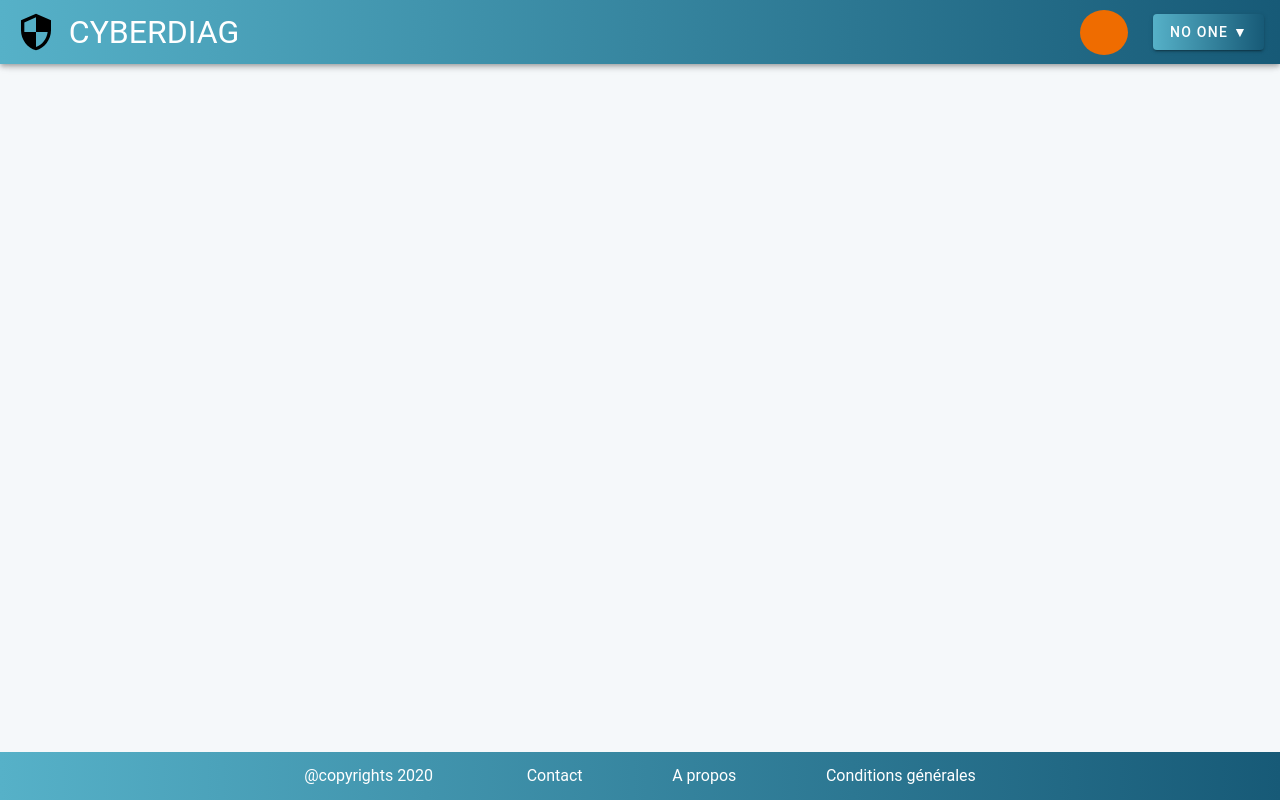
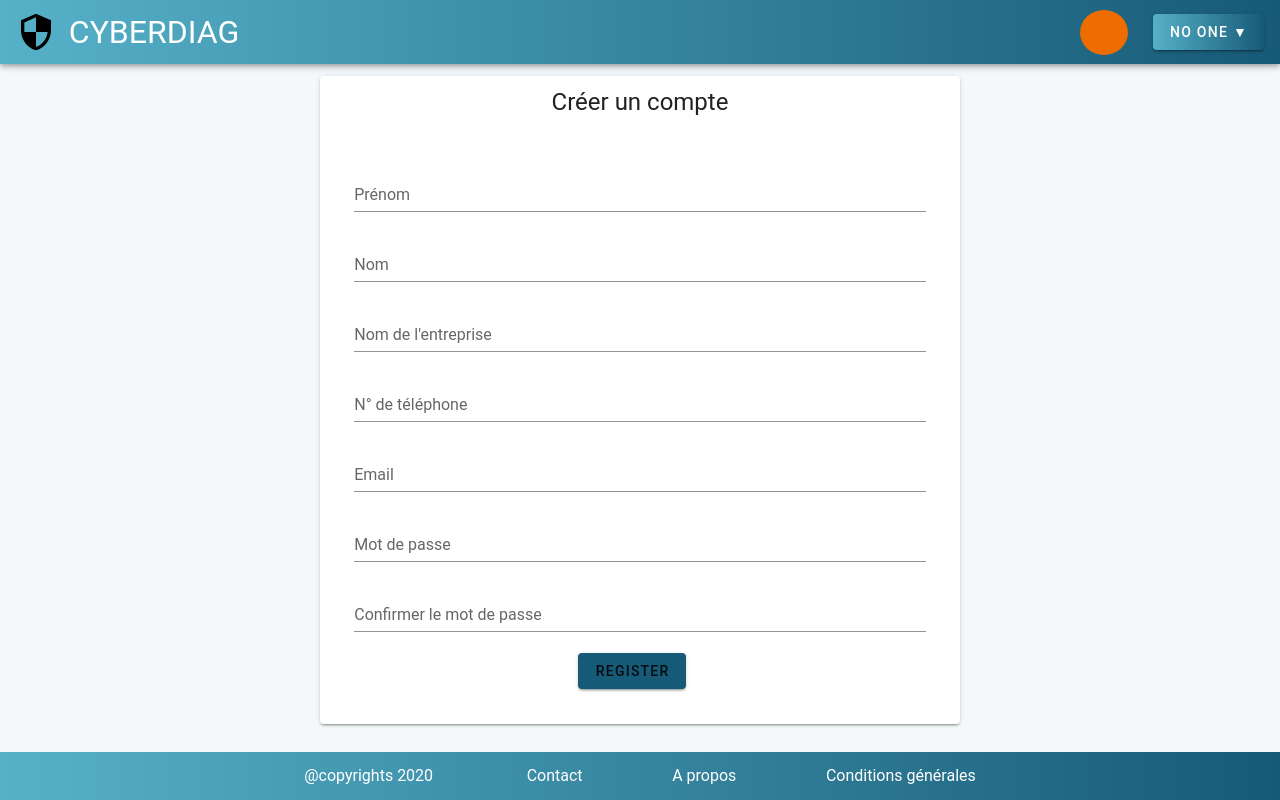
Before and after one commit to corinnerusso/cyberdiag_front, a Vue app: page /register in a window 1280 px wide. Built offline with nearby package versions, Linux system fonts and the light colour scheme; the HTML template or start-up script is replaced by a standard one; what vue-apexcharts would draw is missing.

Commit message:
signIn and signUp pages ready for js

```diff
--- /dev/null
+++ b/src/components/SignIn.vue
@@ -0,0 +1,138 @@
+<template>
+  <div style="margin-top:100px" class="login">
+    <div class="box">
+      <h2>Login</h2>
+      <form>
+        <div class="inputBox">
+          <input
+            type="email"
+            name="email"
+            required
+            onkeyup="this.setAttribute('value', this.value);"
+            value
+          />
+          <label>Identifiant</label>
+        </div>
+        <div class="inputBox">
+          <input
+            type="password"
+            name="password"
+            required
+            value
+            onkeyup="this.setAttribute('value', this.value);"
+            pattern="(?=.*\d)(?=.*[a-z])(?=.*[A-Z]).{8,}"
+            title="Must contain at least one number and one uppercase and lowercase letter, and at least 8 or more characters"
+          />
+          <label>Mot de passe</label>
+        </div>
+        <input type="submit" name="sign-in" value="Sign In" />
+      </form>
+      <div class="signup">
+        <p class="user">Nouvel utilisateur ?</p>
+        <router-link :to="`/register`">
+          <button class="button">Créer un compte</button>
+        </router-link>
+      </div>
+    </div>
+  </div>
+</template>
+
+<script>
+export default {
+  name: "SignIn"
+};
+</script>
+
+<style scoped>
+.signup {
+  display: flex;
+  justify-content: space-between;
+  padding-top: 1.2rem;
+  color: white;
+}
+.button {
+  background-color: #175a77;
+  border-radius: 0.312rem;
+  padding: 0.625rem 1.25rem;
+  cursor: pointer;
+  color: white;
+}
+
+.user {
+  padding-top: 5%;
+}
+.login {
+  padding-left: 10%;
+  padding-right: 10%;
+}
+.box {
+  position: absolute;
+  top: 50%;
+  left: 50%;
+  transform: translate(-50%, -50%);
+  width: 25rem;
+  padding: 2.5rem;
+  box-sizing: border-box;
+  background: #bdbdbd;
+  border-radius: 0.625rem;
+}
+
+.box h2 {
+  margin: 0 0 1.875rem;
+  padding: 0;
+  color: #fff;
+  text-align: center;
+}
+
+.box .inputBox {
+  position: relative;
+}
+
+.box .inputBox input {
+  width: 100%;
+  padding: 0.625rem 0;
+  font-size: 1rem;
+  color: #fff;
+  letter-spacing: 0.062rem;
+  margin-bottom: 1.875rem;
+  border: none;
+  border-bottom: 0.065rem solid #fff;
+  outline: none;
+  background: transparent;
+}
+
+.box .inputBox label {
+  position: absolute;
+  top: 0;
+  left: 0;
+  padding: 0.625rem 0;
+  font-size: 1rem;
+  color: #fff;
+  pointer-events: none;
+  transition: 0.5s;
+}
+
+.box .inputBox input:focus ~ label,
+.box .inputBox input:valid ~ label,
+.box .inputBox input:not([value=""]) ~ label {
+  top: -1.125rem;
+  left: 0;
+  color: #175a77;
+  font-size: 0.75rem;
+}
+
+.box input[type="submit"] {
+  border: none;
+  outline: none;
+  color: #fff;
+  background-color: #175a77;
+  padding: 0.625rem 8.25rem;
+  cursor: pointer;
+  border-radius: 0.312rem;
+  font-size: 1rem;
+}
+
+.box input[type="submit"]:hover {
+  background-color: #175a77;
+}
+</style>
--- a/src/router/index.js
+++ b/src/router/index.js
@@ -10,6 +10,11 @@ const routes = [
     path: "/",
     name: "Login",
     component: () => import("@/views/Login.vue"),
+  },
+  {
+    path: "/register",
+    name: "SignUp",
+    component: () => import("@/views/SignUp.vue"),
   },
   {
     path: "/home",
--- a/src/views/Login.vue
+++ b/src/views/Login.vue
@@ -1,117 +1,20 @@
 <template>
   <div style="margin-top:100px" class="login">
-    <div class="box">
-      <h2>Login</h2>
-      <form>
-        <div class="inputBox">
-          <input
-            type="email"
-            name="email"
-            required
-            onkeyup="this.setAttribute('value', this.value);"
-            value
-          />
-          <label>Identifiant</label>
-        </div>
-        <div class="inputBox">
-          <input
-            type="password"
-            name="password"
-            required
-            value
-            onkeyup="this.setAttribute('value', this.value);"
-            pattern="(?=.*\d)(?=.*[a-z])(?=.*[A-Z]).{8,}"
-            title="Must contain at least one number and one uppercase and lowercase letter, and at least 8 or more characters"
-          />
-          <label>Mot de passe</label>
-        </div>
-        <input type="submit" name="sign-in" value="Sign In" />
-      </form>
-    </div>
+    <SignIn />
   </div>
 </template>
 
 <script>
+import SignIn from "@/components/SignIn.vue";
 // @ is an alias to /src
 
 export default {
-  name: "Login"
+  name: "Login",
+  components: {
+    SignIn
+  }
 };
 </script>
 
 <style scoped>
-.login {
-  padding-left: 10%;
-  padding-right: 10%;
-}
-.box {
-  position: absolute;
-  top: 50%;
-  left: 50%;
-  transform: translate(-50%, -50%);
-  width: 25rem;
-  padding: 2.5rem;
-  box-sizing: border-box;
-  background: #bdbdbd;
-  border-radius: 0.625rem;
-}
-
-.box h2 {
-  margin: 0 0 1.875rem;
-  padding: 0;
-  color: #fff;
-  text-align: center;
-}
-
-.box .inputBox {
-  position: relative;
-}
-
-.box .inputBox input {
-  width: 100%;
-  padding: 0.625rem 0;
-  font-size: 1rem;
-  color: #fff;
-  letter-spacing: 0.062rem;
-  margin-bottom: 1.875rem;
-  border: none;
-  border-bottom: 0.065rem solid #fff;
-  outline: none;
-  background: transparent;
-}
-
-.box .inputBox label {
-  position: absolute;
-  top: 0;
-  left: 0;
-  padding: 0.625rem 0;
-  font-size: 1rem;
-  color: #fff;
-  pointer-events: none;
-  transition: 0.5s;
-}
-
-.box .inputBox input:focus ~ label,
-.box .inputBox input:valid ~ label,
-.box .inputBox input:not([value=""]) ~ label {
-  top: -1.125rem;
-  left: 0;
-  color: #175a77;
-  font-size: 0.75rem;
-}
-
-.box input[type="submit"] {
-  border: none;
-  outline: none;
-  color: #fff;
-  background-color: #175a77;
-  padding: 0.625rem 1.25rem;
-  cursor: pointer;
-  border-radius: 0.312rem;
-  font-size: 1rem;
-}
-
-.box input[type="submit"]:hover {
-  background-color: #175a77;
-}
 </style>
--- /dev/null
+++ b/src/views/SignUp.vue
@@ -0,0 +1,60 @@
+<template>
+  <div class="register-container">
+    <v-card max-width="344" class="register">
+      <v-list-item>
+        <v-list-item-content>
+          <v-list-item-title class="headline">Créer un compte</v-list-item-title>
+        </v-list-item-content>
+      </v-list-item>
+
+      <v-card-text>
+        <v-form ref="form" v-model="valid" class="form">
+          <v-text-field v-model="firstname" :rules="firstnameRules" label="Prénom" required></v-text-field>
+          <v-text-field v-model="lastname" :rules="lastnameRules" label="Nom" required></v-text-field>
+          <v-text-field v-model="cieName" :rules="cieName" label="Nom de l'entreprise" required></v-text-field>
+          <v-text-field v-model="phoneNumber" :rules="phoneNumber" label="N° de téléphone" required></v-text-field>
+          <v-text-field v-model="email" :rules="emailRules" label="Email" required></v-text-field>
+
+          <v-text-field
+            v-model="password"
+            :rules="passwordRules"
+            type="password"
+            label="Mot de passe"
+            required
+          ></v-text-field>
+
+          <v-text-field
+            v-model="password_confirmation"
+            :rules="passwordRules"
+            type="password"
+            label="Confirmer le mot de passe"
+            required
+          ></v-text-field>
+
+          <v-btn color="#175a77" class="mr-4" @click="handleSubmit">Register</v-btn>
+        </v-form>
+      </v-card-text>
+    </v-card>
+  </div>
+</template>
+
+<script>
+export default {
+  name: "SignUp"
+};
+</script>
+
+<style lang="scss" scoped>
+.register-container {
+  display: flex;
+  justify-content: center;
+  height: 100%;
+  .register {
+    align-self: center;
+    min-width: 50%;
+  }
+}
+.form {
+  padding: 3%;
+}
+</style>
```
Also changed, not shown: src/shared/http-common.js (added, +9 -0 lines).
